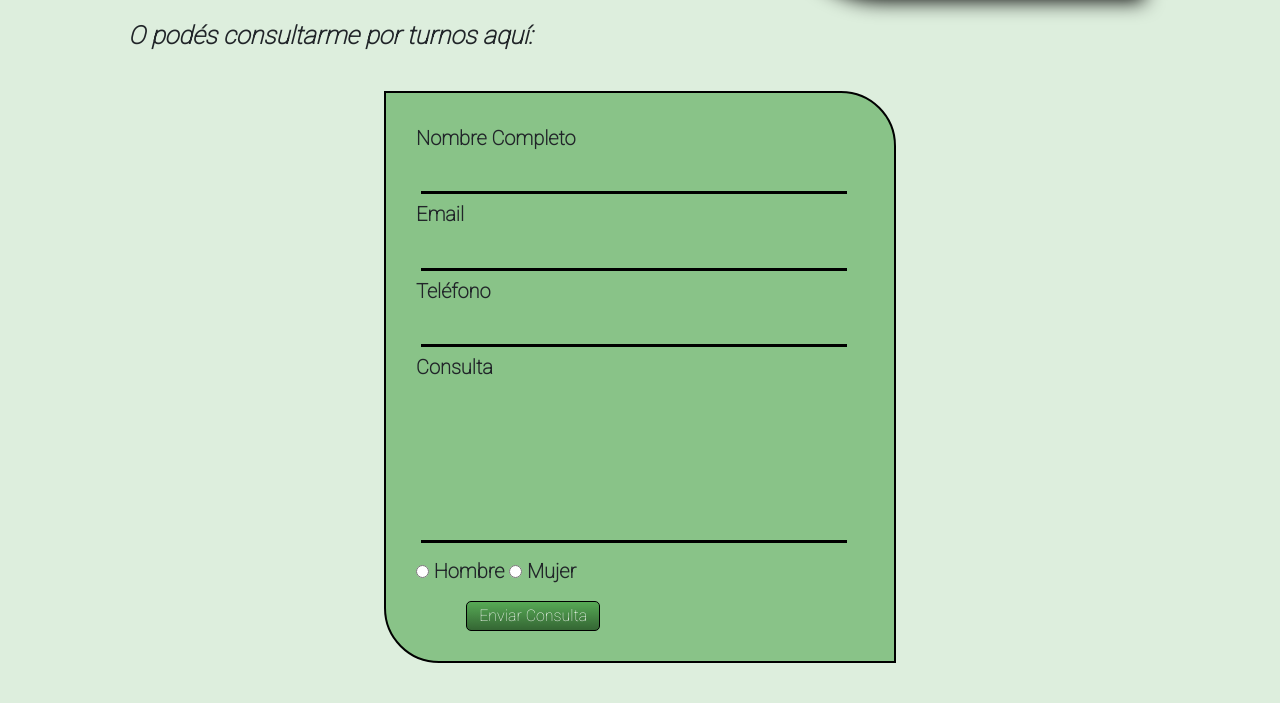
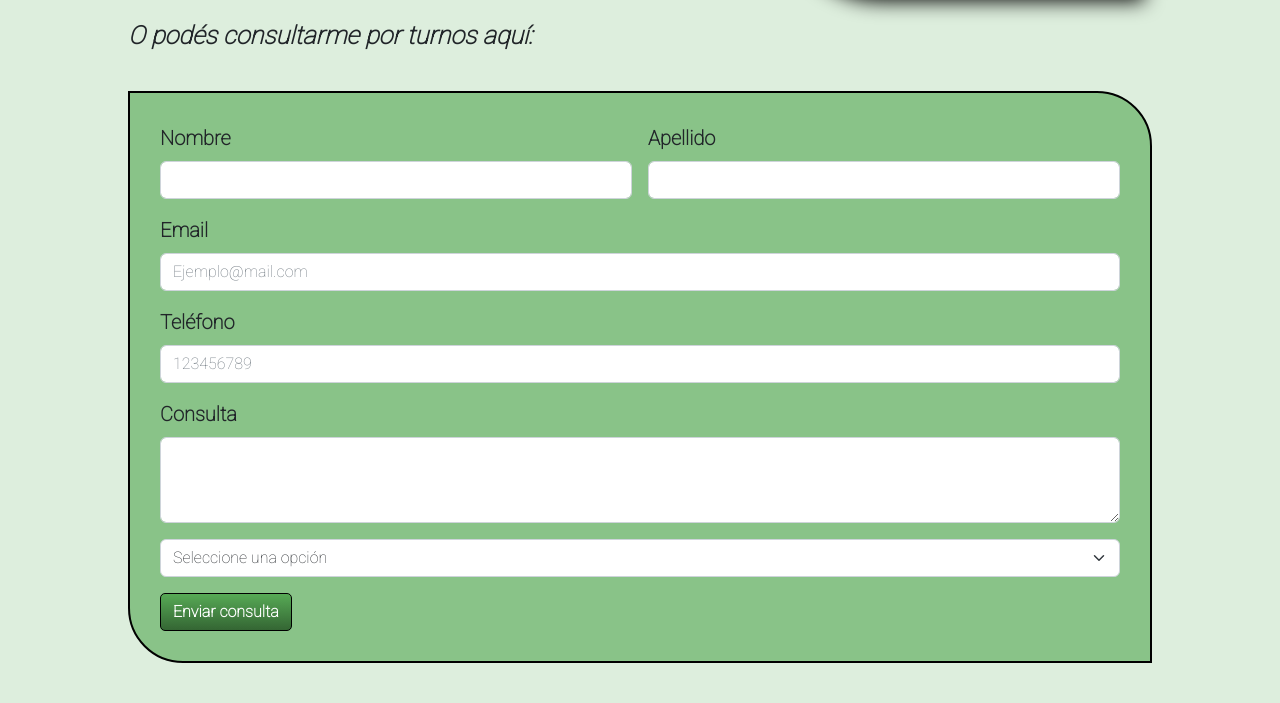
Before and after one commit to DarioIrusta/pedicuria-sol, a plain HTML site: page paginas/contacto.html in a window 1280 px wide. Shown: the part 477-1180 px from the top of the page. Drawn offline with nearby package versions, Linux system fonts and the light colour scheme; a web font is replaced by a local one.

Commit message:
Agregado bootstrap a Contacto

```diff
--- a/paginas/contacto.html
+++ b/paginas/contacto.html
@@ -43,31 +43,39 @@
         </section>
         <section>
             <p class="subtituloFormulario"><b>O podés consultarme por turnos aquí:</b></p>
-            <form class="formularioContacto">
-                <div>
-                    <p><b>Nombre Completo</b></p>
-                    <input type="text" class="formularioContacto__input" required>
-                </div>
-                <div>
-                    <p><b>Email</b></p>
-                    <input type="email" class="formularioContacto__input" required>
-                </div>
-                <div>
-                    <p><b>Teléfono</b></p>
-                    <input type="tel" class="formularioContacto__input" required>
-                </div>
-                <div>
-                    <p><b>Consulta</b></p>
-                    <textarea class="formularioContacto__input" cols="30" rows="10"></textarea>
-                </div>
-                <div>
-                    <input type="radio" id="masculino" name="genero">
-                    <label for=""><b>Hombre</b></label>
-                    <input type="radio" id="femenino" name="genero">
-                    <label for=""><b>Mujer</b></label>
-                </div>
-                <input type="submit" class="botonEnviar" value="Enviar Consulta">
-            </form>
+            <section class="formularioContacto">
+                <form class="row g-3">
+                    <div class="col-md-6">
+                      <label for="inputName" class="form-label"><b>Nombre</b></label>
+                      <input type="text" class="form-control" id="inputName">
+                    </div>
+                    <div class="col-md-6">
+                      <label for="inputLastname" class="form-label"><b>Apellido</b></label>
+                      <input type="text" class="form-control" id="inputLastname">
+                    </div>
+                    <div class="col-12">
+                      <label for="inputEmail" class="form-label"><b>Email</b></label>
+                      <input type="email" class="form-control" id="inputEmail" placeholder="Ejemplo@mail.com">
+                    </div>
+                    <div class="col-12">
+                      <label for="inputPhone" class="form-label"><b>Teléfono</b></label>
+                      <input type="tel" class="form-control" id="inputPhone" placeholder="123456789">
+                    </div>
+                    <div class="col-12">
+                        <label for="exampleFormControlTextarea1" class="form-label"><b>Consulta</b></label>
+                        <textarea class="form-control" id="exampleFormControlTextarea1" rows="3"></textarea>
+                      </div>
+                    <div class="col-12">
+                        <select class="form-select" aria-label="Default select example">
+                            <option selected>Seleccione una opción</option>
+                            <option value="Hombre">Hombre</option>
+                            <option value="Mujer">Mujer</option>
+                        </select>
+                    </div>
+                    <div class="col-12">
+                      <button type="submit" class="btn"><b>Enviar consulta</b></button>
+                    </div>
+            </section>
         </section>
     </main>
     <footer class="pie">
--- a/style.css
+++ b/style.css
@@ -202,48 +202,21 @@ h1 {
 .formularioContacto {
     margin: 0 auto;
     padding: 30px;
-    width: 40%;
-    min-width: 40%;
-    max-width: 80%;
+    width: 80%;
     background-color: hsl(119, 33%, 65%);
     border: solid 2px black;
     border-bottom-left-radius: 55px;
     border-top-right-radius: 55px;
     font-size: 20px;
 }
-.formularioContacto__input {
-    margin: 5px;
-    padding: 5px;
-    width: 95%;
-    height: 18px;
-    border: none;
-    border-bottom: solid 3px black;
-    background: transparent;
-    font-size: 20px;
-    font-family: 'Roboto', sans-serif;
-    font-weight: bold;
-}
-.formularioContacto__input:focus {
-    background: linear-gradient(to bottom, transparent, hsl(119, 33%, 50%));
-    outline: none;
-}
-.formularioContacto textarea {
-    min-height: 140px;
-    resize: none;
-}
-.botonEnviar {
+.btn {
     color: white;
     background: linear-gradient(180deg, hsl(119, 33%, 50%), hsl(119, 33%, 30%));
     border: solid 1px black;
     border-radius: 5px;
-    margin-top: 15px;
-    margin-left: 50px;
-    height: 30px;
-    width: 30%;
-    font-size: 80%;
     font-family: 'Roboto', sans-serif;
 }
-.botonEnviar:hover {
+.btn:hover {
     background: linear-gradient(180deg, hsl(119, 33%, 40%), hsl(119, 33%, 20%));
 }
 .mainQuienSoy {
@@ -443,7 +416,7 @@ h1 {
         padding-left: 2%;
     }
     .mainContacto {
-        padding-top: 150px;
+        padding-top: 130px;
     }
     .ubicacion__lista {
         padding-left: 0;
@@ -462,16 +435,8 @@ h1 {
     }
     .formularioContacto {
         padding: 20px;
-        width: 70%;
-        max-width: 70%;
+        width: 90%;
         font-size: 15px;
-    }
-    .botonEnviar {
-        margin-left: 20px;
-        height: 30px;
-        width: 50%;
-        font-size: 14px;
-        font-family: 'Roboto', sans-serif;
     }
     .mainQuienSoy {
         padding-top: 150px;
```
